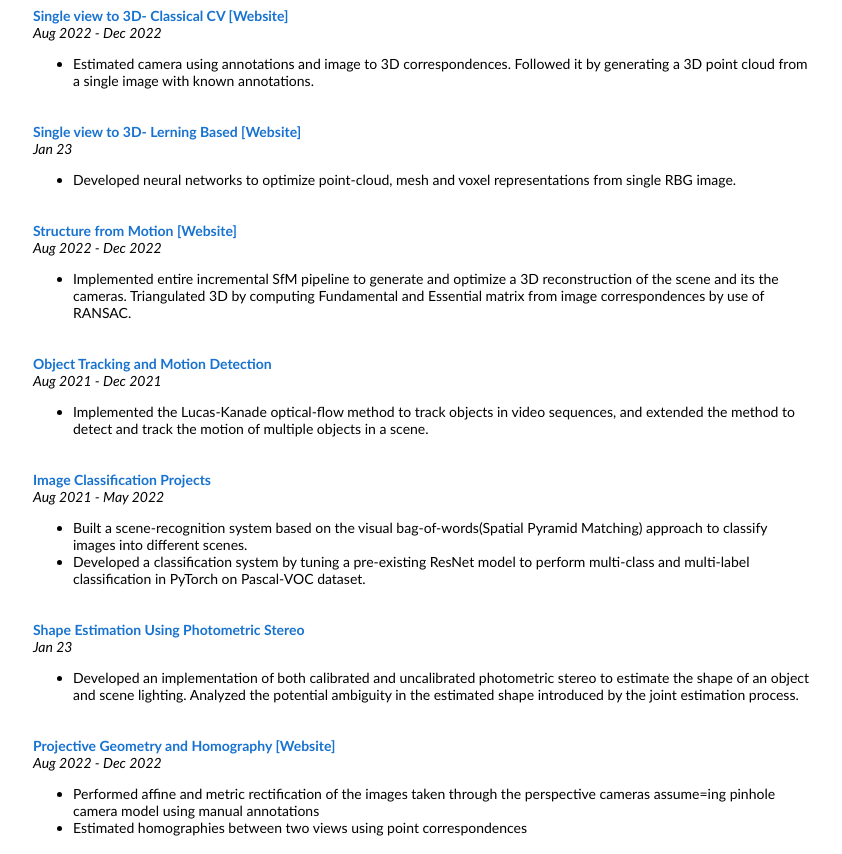
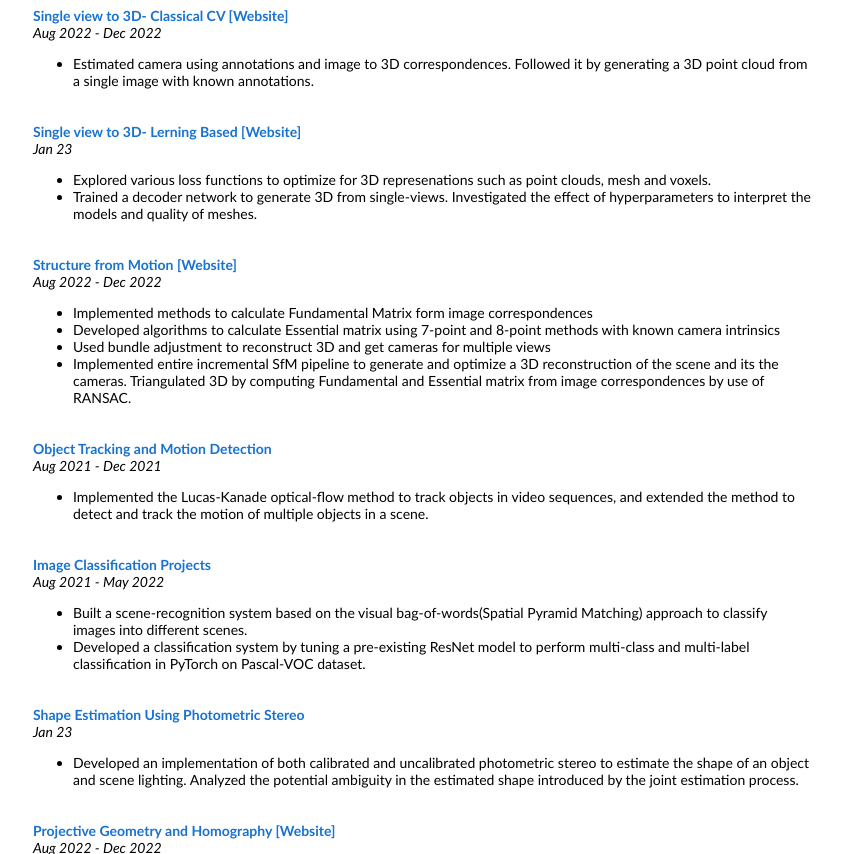
Before and after one commit to sdbhosale/sdbhosale.github.io, a plain HTML site: page index.html in a window 1280 px wide. Shown: the part 246-1100 px from the top of the page, without its empty margins (217-1059 px from the left). Drawn offline with Linux system fonts and the light colour scheme.

Commit message:
changed the sfm

```diff
--- a/index.html
+++ b/index.html
@@ -66,7 +66,8 @@
     <em>Jan 23</em>
 
     <ul>
-      <li>Developed neural networks to optimize point-cloud, mesh and voxel representations from single RBG image.</li>
+      <li>Explored various loss functions to optimize for 3D represenations such as point clouds, mesh and voxels.</li>
+      <li>Trained a decoder network to generate 3D from single-views. Investigated the effect of hyperparameters to interpret the models and quality of meshes.</li>
     </ul>
   </td>
 </tr>
@@ -80,6 +81,9 @@
     <em>Aug 2022 - Dec 2022</em>
 
     <ul>
+      <li>Implemented methods to calculate Fundamental Matrix form image correspondences</li>
+      <li>Developed algorithms to calculate Essential matrix using 7-point and 8-point methods with known camera intrinsics</li>
+      <li>Used bundle adjustment to reconstruct 3D and get cameras for multiple views</li>
       <li>Implemented entire incremental SfM pipeline to generate and optimize a 3D reconstruction of the scene and its the cameras. Triangulated 3D by computing Fundamental and Essential matrix from image correspondences by use of RANSAC.</li>
     </ul>
   </td>
```
